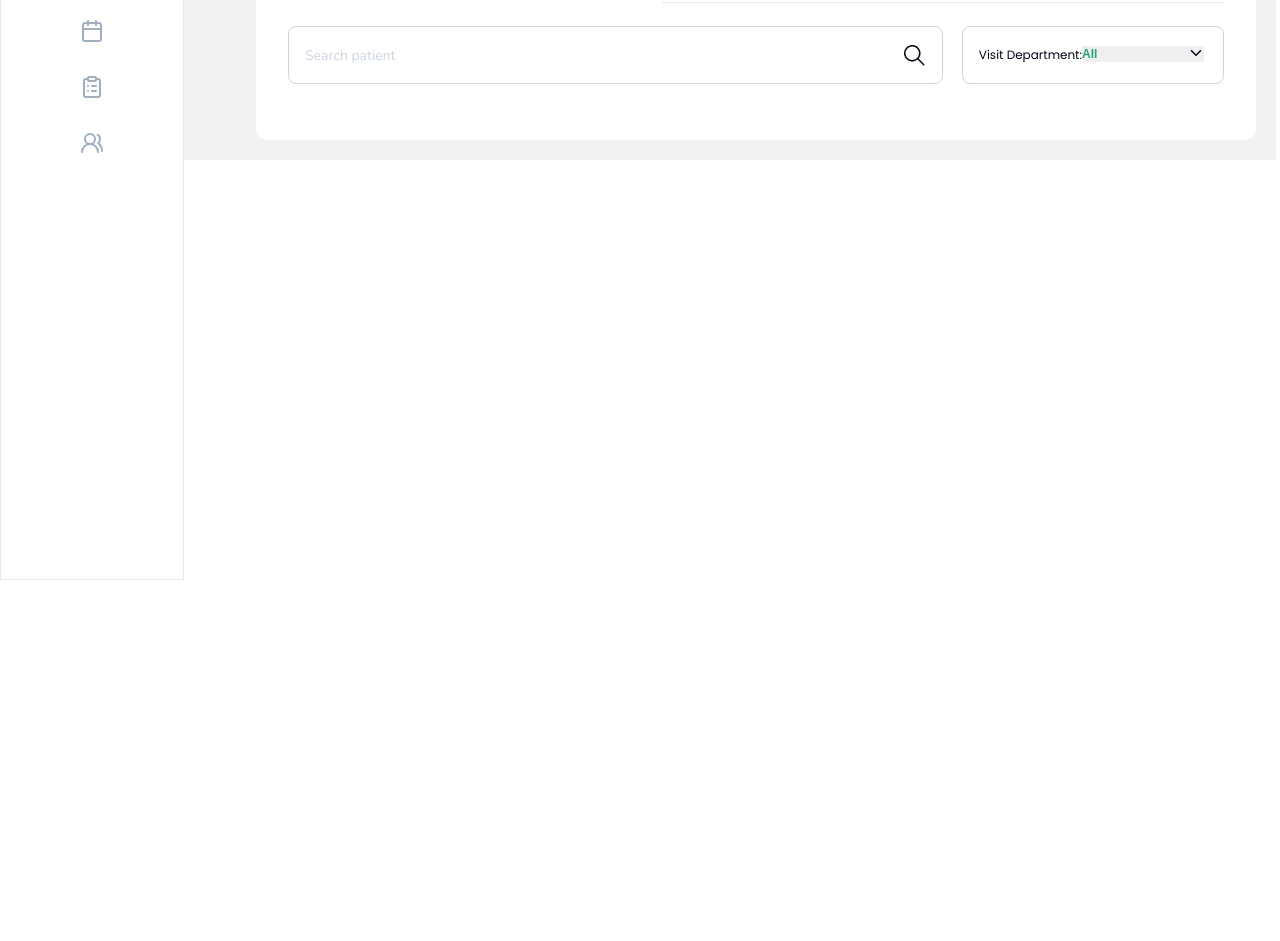
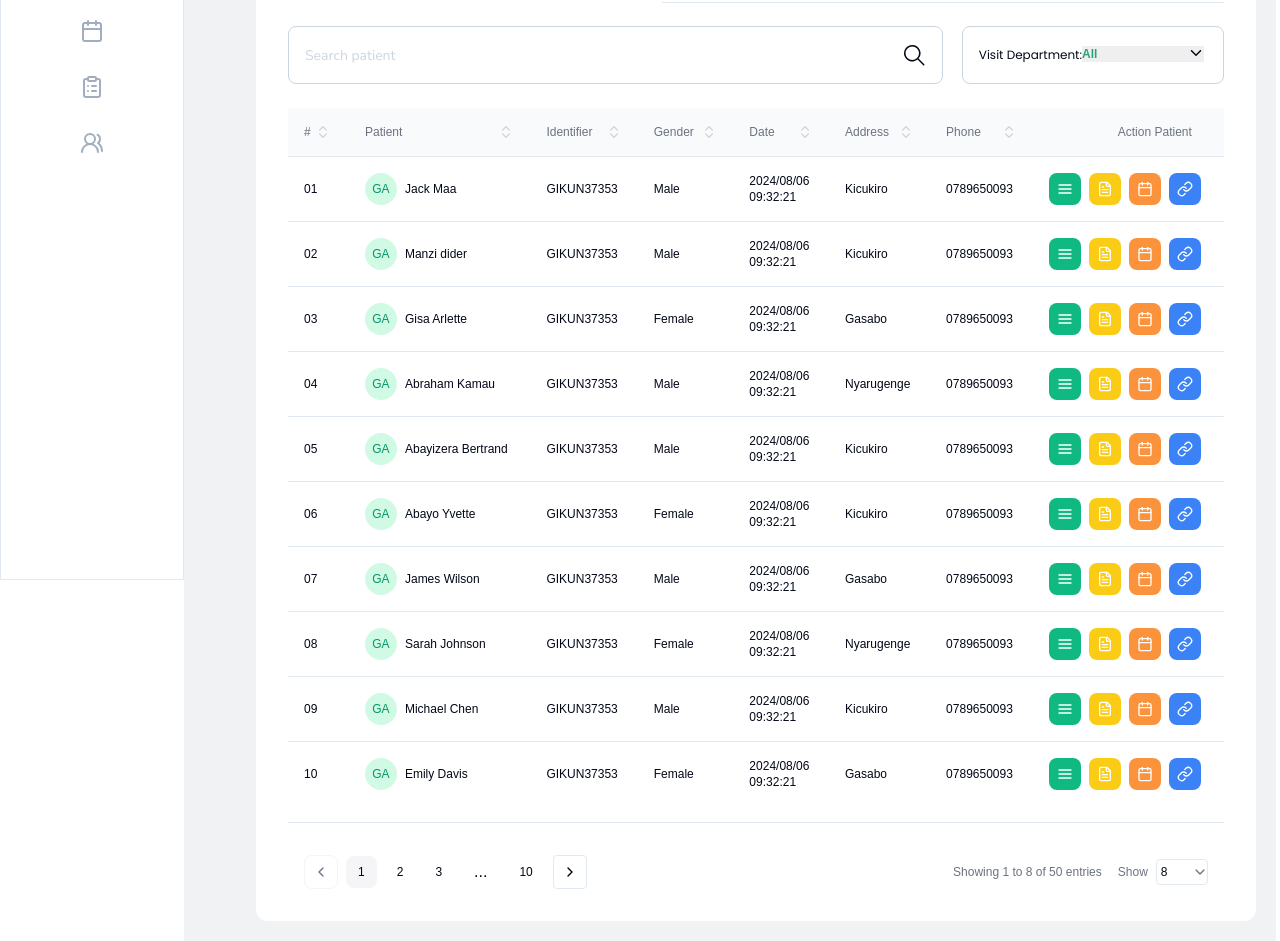
Before and after one commit to fadgadahababashirdev/eficheInterview, a React (Vite) app: page /Report in a window 1280 px wide. Shown: the part 220-1161 px from the top of the page. Before the commit the page ends 800 px from the top, so only its background shows below. Built offline with nearby package versions, Linux system fonts and the light colour scheme.

Commit message:
adding patients table

```diff
--- a/src/components/Tables/NurseT.jsx
+++ b/src/components/Tables/NurseT.jsx
@@ -8,12 +8,15 @@ import { Link } from 'react-router-dom';
 import Navbar from './Navbar';
 import SearchAndFilter from './SearchAndFilter';
 
+import PatientTable from './PatientTable';
+
 const NurseT = () => {
   return (
     <div className="bg-[#f1f2f4] absolute left-[11.5rem] w-[85.3%]  pl-[4.5rem] p-5 mt-[6rem] ">
     <section className='bg-white rounded-xl px-[2rem] py-[2rem]'>
      <Navbar/>
      <SearchAndFilter/>
+     <PatientTable/>
     </section>
     </div>
   );
--- /dev/null
+++ b/src/components/Tables/PatientTable.jsx
@@ -0,0 +1,255 @@
+import React from 'react';
+import { AlignJustify, FileText, Calendar, Link } from 'lucide-react';
+import { ChevronsUpDown } from 'lucide-react';
+import { LucideChevronsUpDown } from 'lucide-react';
+import { ChevronLeft, ChevronRight, ChevronDown } from 'lucide-react';
+const PatientTable = () => {
+  const patients = [
+    {
+      id: '01',
+      image: 'GA',
+      name: 'Jack Maa',
+      identifier: 'GIKUN37353',
+      gender: 'Male',
+      date: '2024/08/06 09:32:21',
+      address: 'Kicukiro',
+      phone: '0789650093',
+    },
+    {
+      id: '02',
+      image: 'GA',
+      name: 'Manzi dider',
+      identifier: 'GIKUN37353',
+      gender: 'Male',
+      date: '2024/08/06 09:32:21',
+      address: 'Kicukiro',
+      phone: '0789650093',
+    },
+    {
+      id: '03',
+      image: 'GA',
+      name: 'Gisa Arlette',
+      identifier: 'GIKUN37353',
+      gender: 'Female',
+      date: '2024/08/06 09:32:21',
+      address: 'Gasabo',
+      phone: '0789650093',
+    },
+    {
+      id: '04',
+      image: 'GA',
+      name: 'Abraham Kamau',
+      identifier: 'GIKUN37353',
+      gender: 'Male',
+      date: '2024/08/06 09:32:21',
+      address: 'Nyarugenge',
+      phone: '0789650093',
+    },
+    {
+      id: '05',
+      image: 'GA',
+      name: 'Abayizera Bertrand',
+      identifier: 'GIKUN37353',
+      gender: 'Male',
+      date: '2024/08/06 09:32:21',
+      address: 'Kicukiro',
+      phone: '0789650093',
+    },
+    {
+      id: '06',
+      image: 'GA',
+      name: 'Abayo Yvette',
+      identifier: 'GIKUN37353',
+      gender: 'Female',
+      date: '2024/08/06 09:32:21',
+      address: 'Kicukiro',
+      phone: '0789650093',
+    },
+    {
+      id: '07',
+      image: 'GA',
+      name: 'James Wilson',
+      identifier: 'GIKUN37353',
+      gender: 'Male',
+      date: '2024/08/06 09:32:21',
+      address: 'Gasabo',
+      phone: '0789650093',
+    },
+    {
+      id: '08',
+      image: 'GA',
+      name: 'Sarah Johnson',
+      identifier: 'GIKUN37353',
+      gender: 'Female',
+      date: '2024/08/06 09:32:21',
+      address: 'Nyarugenge',
+      phone: '0789650093',
+    },
+    {
+      id: '09',
+      image: 'GA',
+      name: 'Michael Chen',
+      identifier: 'GIKUN37353',
+      gender: 'Male',
+      date: '2024/08/06 09:32:21',
+      address: 'Kicukiro',
+      phone: '0789650093',
+    },
+    {
+      id: '10',
+      image: 'GA',
+      name: 'Emily Davis',
+      identifier: 'GIKUN37353',
+      gender: 'Female',
+      date: '2024/08/06 09:32:21',
+      address: 'Gasabo',
+      phone: '0789650093',
+    }
+    // Add other patients...
+  ];
+
+  const ActionButtons = () => (
+    <div className="flex gap-2">
+      <button className="p-2 bg-emerald-500 rounded-lg hover:bg-emerald-600">
+        <AlignJustify className="w-4 h-4 text-white" />
+      </button>
+      <button className="p-2 bg-yellow-400 rounded-lg hover:bg-yellow-500">
+        <FileText className="w-4 h-4 text-white" />
+      </button>
+      <button className="p-2 bg-orange-400 rounded-lg hover:bg-orange-500">
+        <Calendar className="w-4 h-4 text-white" />
+      </button>
+      <button className="p-2 bg-blue-500 rounded-lg hover:bg-blue-600">
+        <Link className="w-4 h-4 text-white" />
+      </button>
+    </div>
+  );
+
+  return (
+    <div className="w-full overflow-x-auto">
+      <table className="w-full min-w-full">
+        <thead className="bg-gray-50">
+          <tr className="relative">
+            <th className="  p-4 para text-left text-gray-500 font-medium text-xs">
+              <div className="flex items-center gap-1">
+                <span>#</span>{' '}
+                <ChevronsUpDown className="w-4 h-4 text-gray-300" />
+              </div>
+            </th>
+            <th className=" p-4 para text-left text-gray-500 font-medium text-xs">
+              <div className="flex items-center justify-between">
+                <span>Patient</span>{' '}
+                <ChevronsUpDown className="w-4 h-4 text-gray-300" />
+              </div>
+            </th>
+            <th className=" p-4 para text-left text-gray-500 font-medium text-xs">
+              <div className="flex items-center justify-between gap-1">
+                <span>Identifier</span>{' '}
+                <ChevronsUpDown className="w-4 h-4 text-gray-300" />
+              </div>
+            </th>
+            <th className=" p-4 para text-left text-gray-500 font-medium text-xs">
+              <div className="flex items-center justify-between gap-1">
+                <span>Gender</span>{' '}
+                <ChevronsUpDown className="w-4 h-4 text-gray-300" />
+              </div>
+            </th>
+            <th className=" p-4 para text-left text-gray-500 font-medium text-xs">
+              <div className="flex items-center justify-between gap-1">
+                <span> Date</span>{' '}
+                <ChevronsUpDown className="w-4 h-4 text-gray-300" />
+              </div>
+            </th>
+            <th className="  p-4 para text-left text-gray-500 font-medium text-xs">
+              <div className="flex items-center justify-between gap-1">
+                <span>Address</span>{' '}
+                <ChevronsUpDown className="w-4 h-4 text-gray-300" />
+              </div>
+            </th>
+            <th className=" p-4 para text-left text-gray-500 font-medium text-xs">
+              <div className="flex items-center justify-between gap-1">
+                <span> Phone </span>{' '}
+                <ChevronsUpDown className="w-4 h-4 text-gray-300" />
+              </div>
+            </th>
+            <th className="absolute right-4 p-4 para text-left text-gray-500 font-medium text-xs">
+              <div className="flex items-center justify-between gap-1">
+                <span> Action Patient</span>
+              </div>
+            </th>
+          </tr>
+        </thead>
+        <tbody className="bg-white">
+          {patients.map((patient) => (
+            <tr key={patient.id} className="border-t">
+              <td className="p-4 text-xs">{patient.id}</td>
+              <td className="p-4">
+                <div className="flex items-center gap-2">
+                  {patient.image === 'GA' ? (
+                    <div className="w-8 h-8 rounded-full bg-emerald-100 text-emerald-600 flex items-center justify-center text-xs">
+                      GA
+                    </div>
+                  ) : (
+                    <img
+                      src="/api/placeholder/32/32"
+                      alt={patient.name}
+                      className="w-8 h-8 rounded-full"
+                    />
+                  )}
+                  <span className="text-xs">{patient.name}</span>
+                </div>
+              </td>
+              <td className="p-4 text-xs">{patient.identifier}</td>
+              <td className="p-4 text-xs">{patient.gender}</td>
+              <td className="p-4 text-xs">
+                <div className="flex flex-col">
+                  <span className="text-xs">2024/08/06</span>
+                  <span className="text-xs">09:32:21</span>
+                </div>
+              </td>
+              <td className="p-4 text-xs">{patient.address}</td>
+              <td className="p-4 text-xs">{patient.phone}</td>
+              <td className="p-4 text-xs">
+                <ActionButtons />
+              </td>
+            </tr>
+          ))}
+        </tbody>
+
+      </table>
+      <div className="flex items-center justify-between px-4 pt-[2rem]  mt-[1rem] border-t">
+  {/* Left side pagination */}
+  <div className="flex items-center gap-2">
+    <button className="p-2 border rounded-lg  border-[#f5f5f7] hover:bg-gray-50">
+      <ChevronLeft className="w-4 h-4 text-gray-500" />
+    </button>
+    <button className="px-3 py-2 bg-[#f5f5f7] hover:bg-gray-50 text-xs rounded-lg ">1</button>
+    <button className="px-3 py-1 hover:bg-gray-50 text-xs rounded">2</button>
+    <button className="px-3 py-1 hover:bg-gray-50 text-xs rounded">3</button>
+    <span className="px-3 py-1">...</span>
+    <button className="px-3 py-1 hover:bg-gray-50 text-xs rounded">10</button>
+    <button className="p-2 border rounded hover:bg-gray-50">
+      <ChevronRight className="w-4 h-4 text-black" />
+    </button>
+  </div>
+
+  {/* Right side info and dropdown */}
+  <div className="flex items-center gap-4 ">
+    <span className="text-gray-500 text-xs">Showing 1 to 8 of 50 entries</span>
+    <div className="flex items-center gap-2">
+      <span className="text-gray-500 text-xs">Show</span>
+      <select className="border rounded text-xs p-1 pr-8 appearance-none bg-transparent">
+        <option value="8 ">8</option>
+        <option value="10">10</option>
+        <option value="25">25</option>
+        <option value="50">50</option>
+      </select>
+      <ChevronDown className="w-4 h-4 text-gray-500 -ml-6 pointer-events-none" />
+    </div>
+  </div>
+</div>
+    </div>
+  );
+};
+
+export default PatientTable;
```
